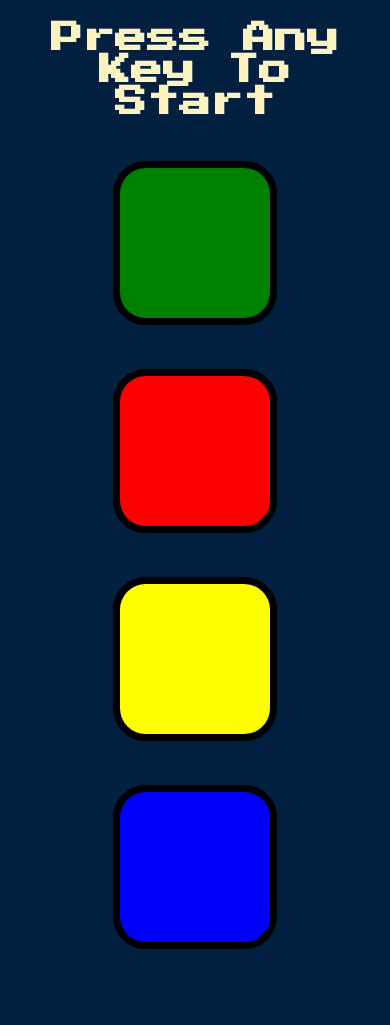
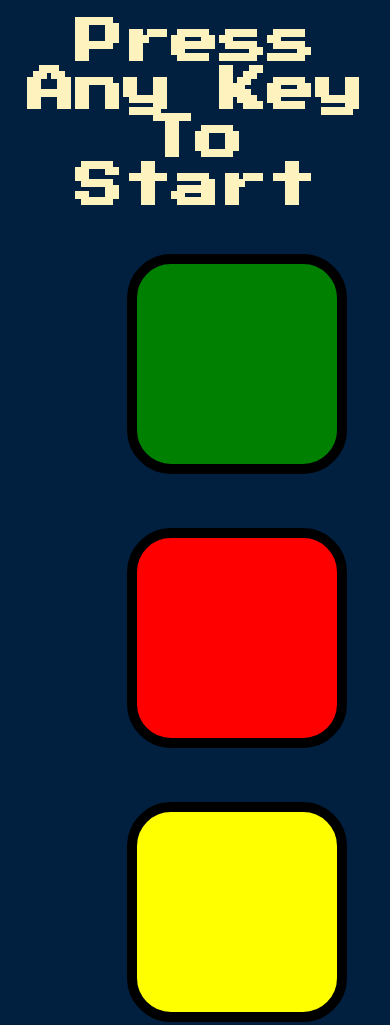
Before and after one commit to YanivWein24/Simon_Game, a website: page index.html in a window 390 px wide. Shown: the top 1025 px of the page. Drawn offline with nearby package versions, Linux system fonts and the light colour scheme.

Commit message:
Removed the last media query

```diff
--- a/public/styles.css
+++ b/public/styles.css
@@ -58,22 +58,3 @@ p {
   box-shadow: 0 0 20px white;
   background-color: grey;
 }
-
-
-@media (max-width: 1200px) {
-  .container {
-    width: 80%;
-  }
-
-  .btn {
-    width: 150px;
-    height: 150px;
-    border: 7px solid black;
-    margin: 20px;
-  }
-
-  #level-title {
-    font-size: 2rem;
-    margin: 6%
-  }
-}
```
